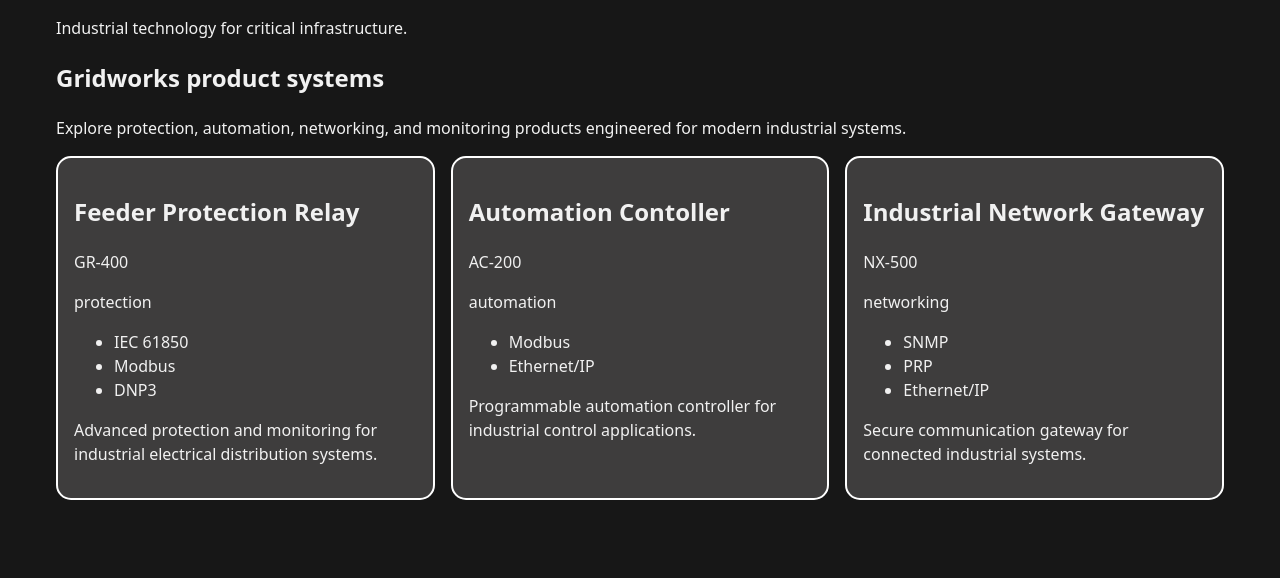
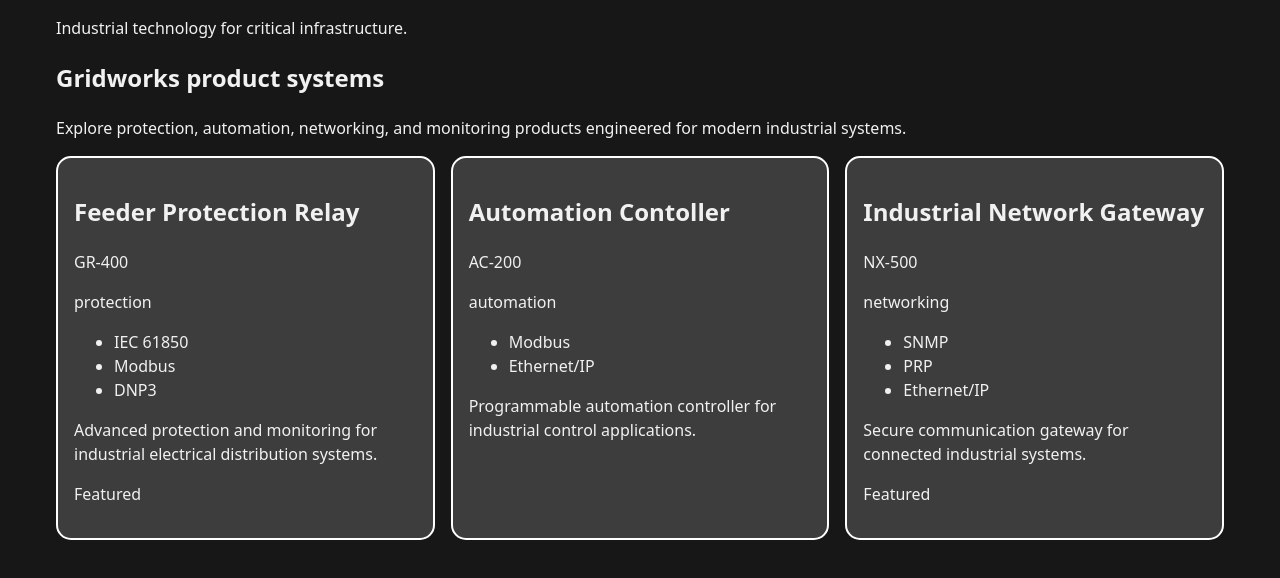
Before and after one commit to Michael-Mount/gridworks-product-explorer, a Next.js app: page / in a window 1280 px wide. Shown: the top 578 px of the page. Built offline with nearby package versions, Linux system fonts and the light colour scheme.

Commit message:
updated productcard component to use productcardprops interface

```diff
--- a/src/app/page.tsx
+++ b/src/app/page.tsx
@@ -1,5 +1,5 @@
 import { products } from "@/data/products";
-import ProductCard from "@/compnents/ProductCard/ProductCard";
+import ProductCard from "@/components/ProductCard/ProductCard";
 
 export default function Home() {
   return (
--- a/src/compnents/ProductCard/ProductCard.tsx
+++ b/src/components/ProductCard/ProductCard.tsx
@@ -1,9 +1,13 @@
-import { Product } from "@/types/product";
+import type { Product } from "@/types/product";
 import styles from "./ProductCard.module.css";
 
-export default function ProductCard({ product }: { product: Product }) {
+interface ProductCardProps {
+  product: Product;
+}
+
+export default function ProductCard({ product }: ProductCardProps) {
   return (
-    <div className={styles.card} key={product.id}>
+    <div className={styles.card}>
       <h2>{product.name}</h2>
       <p>{product.model}</p>
       <p>{product.category}</p>
@@ -13,6 +17,7 @@ export default function ProductCard({ product }: { product: Product }) {
         })}
       </ul>
       <p>{product.description}</p>
+      {product.featured && <p>Featured</p>}
     </div>
   );
 }
```
Also changed, not shown: src/components/ProductCard/ProductCard.module.css (renamed from src/compnents/ProductCard/ProductCard.module.css).
